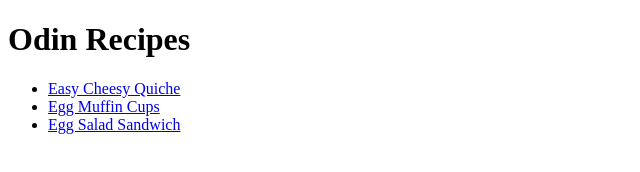
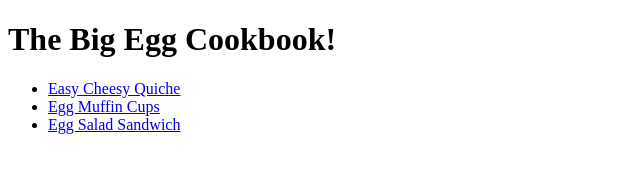
Before and after one commit to adamsmart830/odin-recipes, a plain HTML site: page index.html in a window 1280 px wide. Shown: the whole page, without its empty margins (0-640 px from the left). Drawn offline with Linux system fonts and the light colour scheme.

Commit message:
change index.html title

```diff
--- a/index.html
+++ b/index.html
@@ -2,10 +2,10 @@
 <html lang="en">
     <head>
         <meta charset="utf-8">
-        <title>Odin Recipes</title>
+        <title>The Big Egg Cookbook</title>
     </head>
     <body>
-        <h1>Odin Recipes</h1>
+        <h1>The Big Egg Cookbook!</h1>
         <ul>
             <li><a href="./recipes/quiche.html">Easy Cheesy Quiche</a></li>
             <li><a href="./recipes/egg-muffin.html">Egg Muffin Cups</a></li>
```
